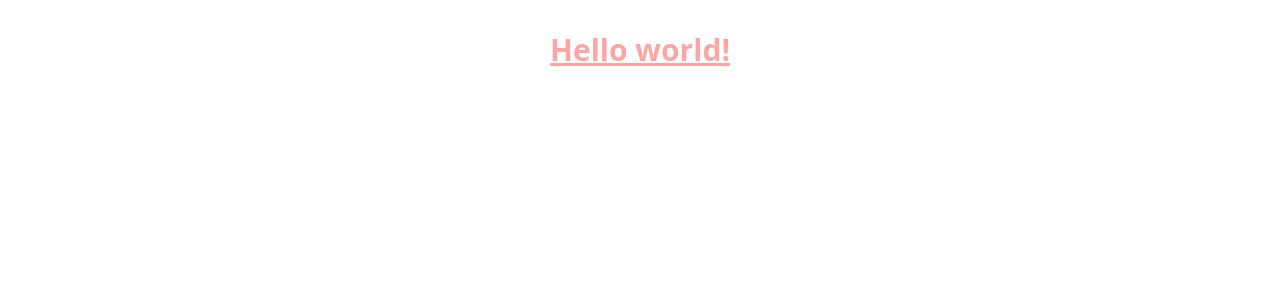
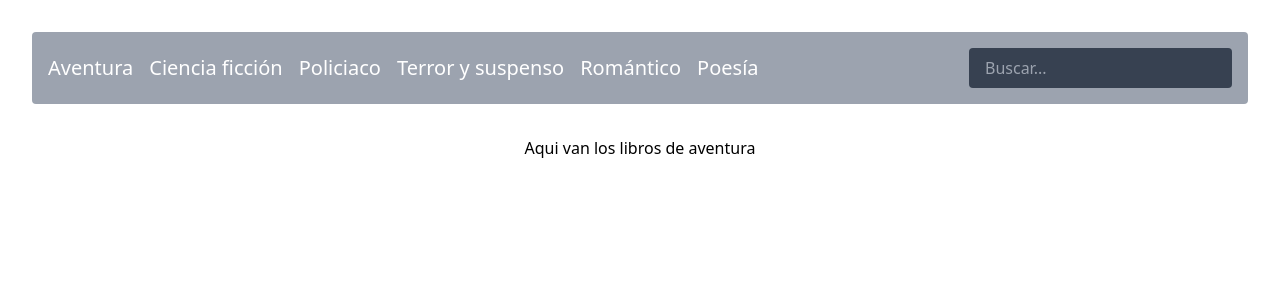
Before and after one commit to No-Country/c16-90-ft-java, a React (Vite) app in the folder client/app-books/: page /adventure in a window 1280 px wide. Shown: the top 300 px of the page. Built offline with nearby package versions, Linux system fonts and the light colour scheme.

Commit message:
React-router add / new branch

```diff
--- a/client/app-books/package.json
+++ b/client/app-books/package.json
@@ -11,7 +11,8 @@
   },
   "dependencies": {
     "react": "^18.2.0",
-    "react-dom": "^18.2.0"
+    "react-dom": "^18.2.0",
+    "react-router-dom": "^6.22.0"
   },
   "devDependencies": {
     "@types/react": "^18.2.55",
--- a/client/app-books/src/App.jsx
+++ b/client/app-books/src/App.jsx
@@ -1,12 +1,35 @@
 import "./App.css";
+import { BrowserRouter, Route, Routes } from "react-router-dom";
+import NavBar from "./Components/NavBar";
+import Adventure from "./Components/Adventure";
+import SciencieFiction from "./Components/SciencieFiction";
+import Detective from "./Components/Detective";
+import HorrorSuspense from"./Components/HorrorSuspense";
+import Romantic from"./Components/Romantic";
+import Poem from"./Components/Poem"
+
+
+
 
 function App() {
   return (
-    <main>
-      <h1 className="text-3xl font-bold underline text-red-300">
-        Hello world!
-      </h1>
-    </main>
+    <BrowserRouter>
+      <div>
+        <NavBar/>
+        <main>
+          <Routes>
+            <Route path="/adventure" element={<Adventure/>}/>
+            <Route path="/scincieFiction" element={<SciencieFiction/>}/>
+            <Route path="/detective" element={<Detective/>}/>
+            <Route path="/horrorSuspense" element={<HorrorSuspense/>}/>
+            <Route path="/romantic" element={<Romantic/>}/>
+            <Route path="/poem" element={<Poem/>}/>
+
+
+          </Routes>
+        </main>
+      </div>
+    </BrowserRouter>
   );
 }
 
--- /dev/null
+++ b/client/app-books/src/Components/Adventure.jsx
@@ -0,0 +1,10 @@
+import React from "react";
+
+const Adventure = () => {
+  return (
+    <div className="w-full mt-8 text-center ">
+      <h2>Aqui van los libros de aventura</h2>
+    </div>
+  );
+}
+export default Adventure;
--- /dev/null
+++ b/client/app-books/src/Components/Detective.jsx
@@ -0,0 +1,9 @@
+const Detective = () => {
+  return (
+    <div className="w-full mt-8 text-center ">
+      <h2>Aqui van los libros Policiaca</h2>
+    </div>
+  );
+}
+
+export default Detective;
--- /dev/null
+++ b/client/app-books/src/Components/HorrorSuspense.jsx
@@ -0,0 +1,9 @@
+const HorrorSuspense = () => {
+  return (
+    <div className="w-full mt-8 text-center ">
+      <h2>Aqui van los libros de Terror y suspenso</h2>
+    </div>
+  );
+}
+
+export default HorrorSuspense;
--- /dev/null
+++ b/client/app-books/src/Components/NavBar.jsx
@@ -0,0 +1,27 @@
+import React from "react";
+import { NavLink } from "react-router-dom";
+const NavBar = () => {
+  return (
+    <div className="flex items-center justify-between bg-gray-400 p-4 rounded">
+      <div className="flex items-center  text-white ">
+        <nav className="flex items-center gap-4 text-xl">
+          <NavLink to="/adventure">Aventura</NavLink>
+          <NavLink to="/scincieFiction">Ciencia ficción</NavLink>
+          <NavLink to="/detective">Policiaco</NavLink>
+          <NavLink to="/horrorSuspense">Terror y suspenso</NavLink>
+          <NavLink to="/romantic">Romántico</NavLink>
+          <NavLink to="/poem">Poesía</NavLink>
+        </nav>
+      </div>
+      <div className="flex items-center">
+        <input
+          type="text"
+          placeholder="Buscar..."
+          className="bg-gray-700 text-white px-4 py-2 rounded"
+        />
+      </div>
+    </div>
+  );
+};
+
+export default NavBar;
--- /dev/null
+++ b/client/app-books/src/Components/Poem.jsx
@@ -0,0 +1,9 @@
+const Poem = () => {
+  return (
+    <div className="w-full mt-8 text-center ">
+      <h2>Aqui van los libros de Poesía</h2>
+    </div>
+  );
+}
+
+export default Poem;
--- /dev/null
+++ b/client/app-books/src/Components/Romantic.jsx
@@ -0,0 +1,9 @@
+const Romantic = () => {
+  return (
+    <div className="w-full mt-8 text-center ">
+      <h2>Aqui van los libros Romanticos</h2>
+    </div>
+  );
+}
+
+export default Romantic;
--- /dev/null
+++ b/client/app-books/src/Components/SciencieFiction.jsx
@@ -0,0 +1,10 @@
+import React from "react";
+const SciencieFiction = () => {
+  return (
+    <div className="w-full mt-8 text-center ">
+      <h2>Aqui van los libros de Ciencia Ficción</h2>
+    </div>
+  );
+}
+
+export default SciencieFiction;
```
Also changed, not shown: 1 other file (tests, documents, lock files or other folders).
